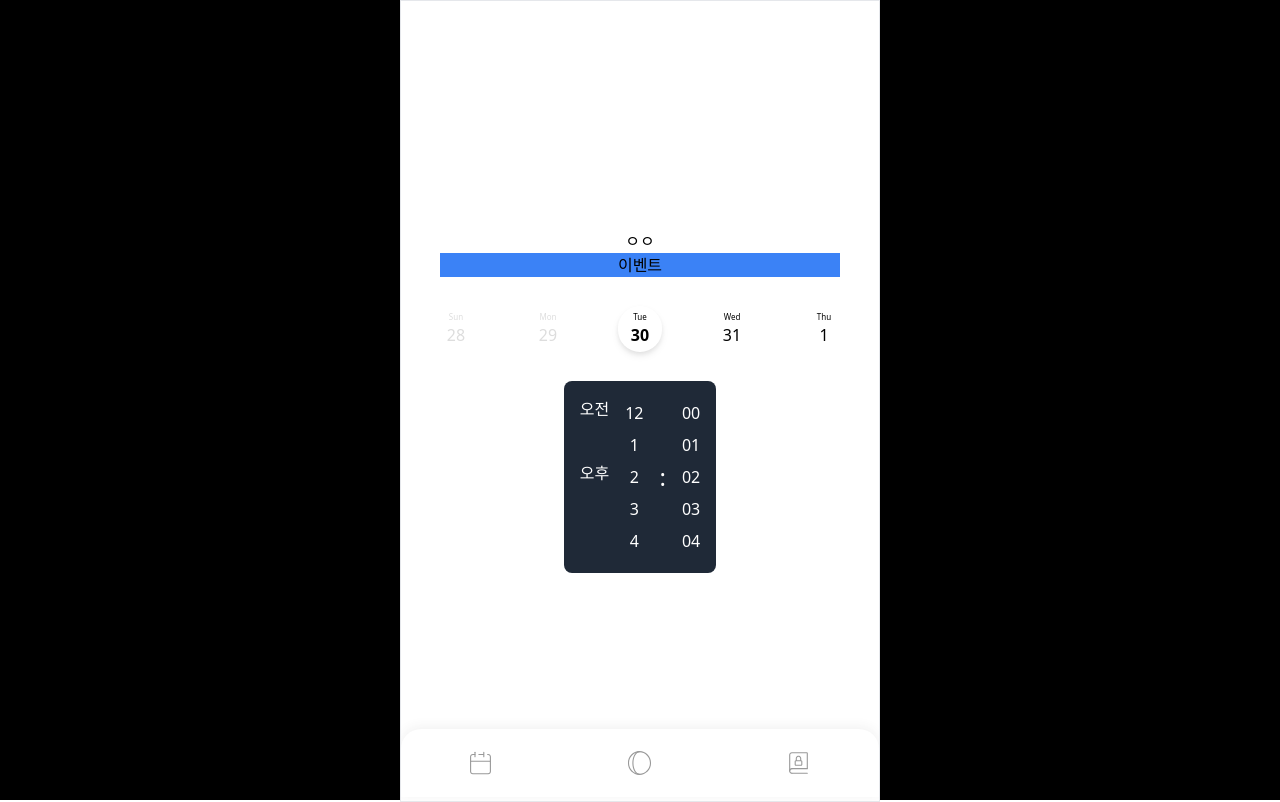
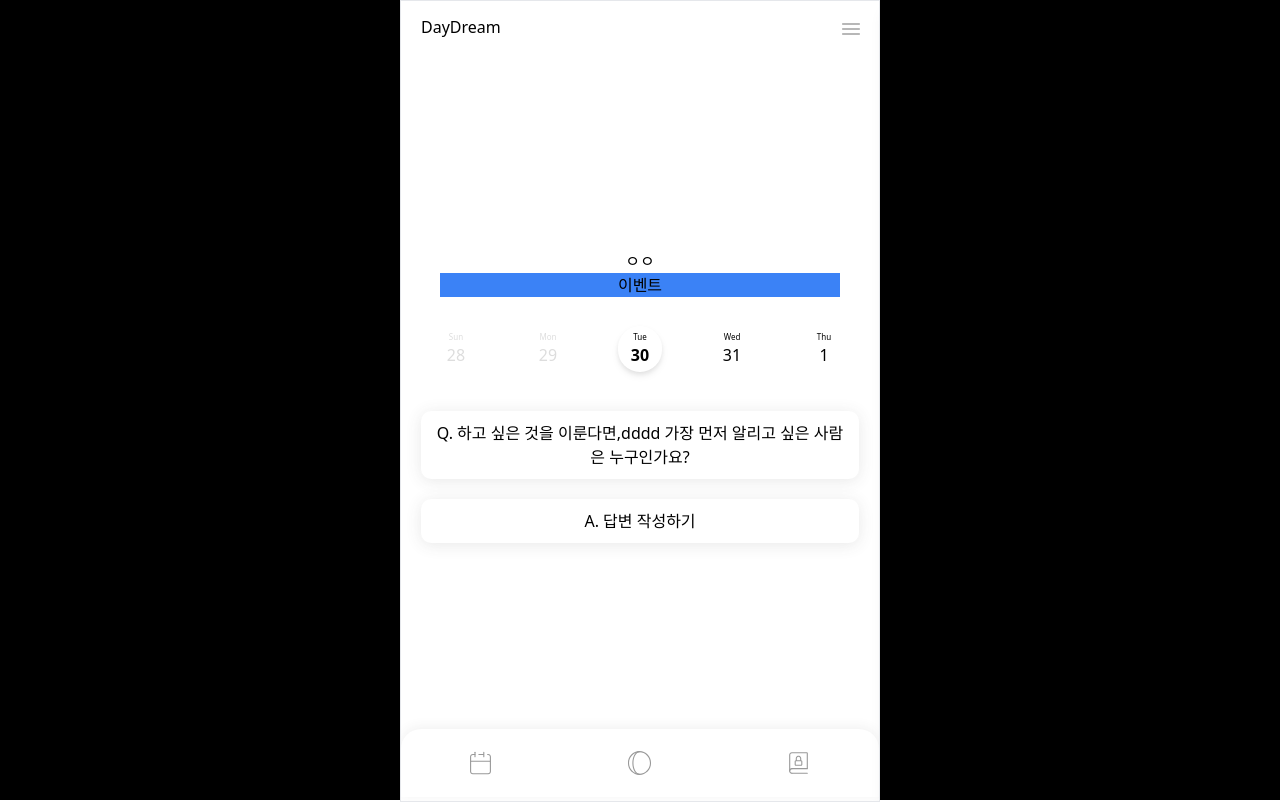
Before and after one commit to 2024-dino/dino-FE, a Next.js app: page /main in a window 1280 px wide. Built offline with nearby package versions, Linux system fonts and the light colour scheme.

Commit message:
chore: #8 - 작성한 컴포넌트로 메인 페이지 구성

```diff
--- a/src/pages/main/index.tsx
+++ b/src/pages/main/index.tsx
@@ -1,11 +1,18 @@
 import NavBar from '@/components/common/NavBar';
 import DateChanger from '@/components/DateChanger';
 import EventElement from '@/components/eventManage/EventElement';
+import SlideMenu from '@/components/main/SideMenu';
 import TimePicker from '@/components/TimePicker';
+import { useState } from 'react';
+import Header from '../../components/main/Header';
+import EventList from '@/components/main/EventList';
+import QuestionModal from '@/components/main/QuestionModal';
 
 interface Props {}
 
 export default function MainPage<Props>({}) {
+  const [isSideMenuOpen, setIsSideMenuOpen] = useState(false);
+  const [isQuestionModalOpen, setIsQuestionModalOpen] = useState(false);
 
   const handleTimeChange = () => {
     return;
@@ -13,13 +20,21 @@ export default function MainPage<Props>({}) {
   return (
     <>
       <div
-        className={`flex flex-col text-center w-full h-screen items-center justify-center`}
+        className={`flex flex-col text-center w-full h-screen items-center justify-center relative`}
       >
+        <Header onClick={() => setIsSideMenuOpen(true)} />
+        <SlideMenu isOpen={isSideMenuOpen} setIsOpen={setIsSideMenuOpen} />
         <EventElement />
         <DateChanger />
-        <TimePicker onChange={handleTimeChange} />
+        <EventList setChosenEvent={setIsQuestionModalOpen}/>
         <NavBar />
       </div>
+      {isQuestionModalOpen && (
+          <QuestionModal
+            isOpen={isQuestionModalOpen}
+            setIsOpen={setIsQuestionModalOpen}
+          />
+        )}
     </>
   );
 }
```
Also changed, not shown: src/assets/icon/Menu.svg (added).
